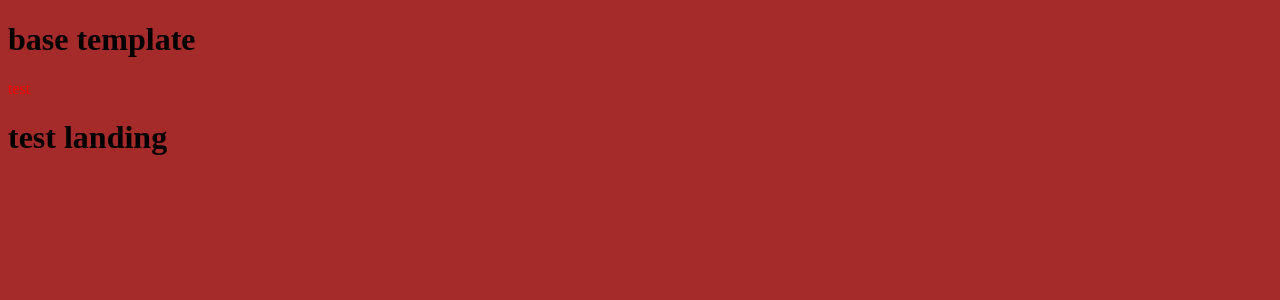
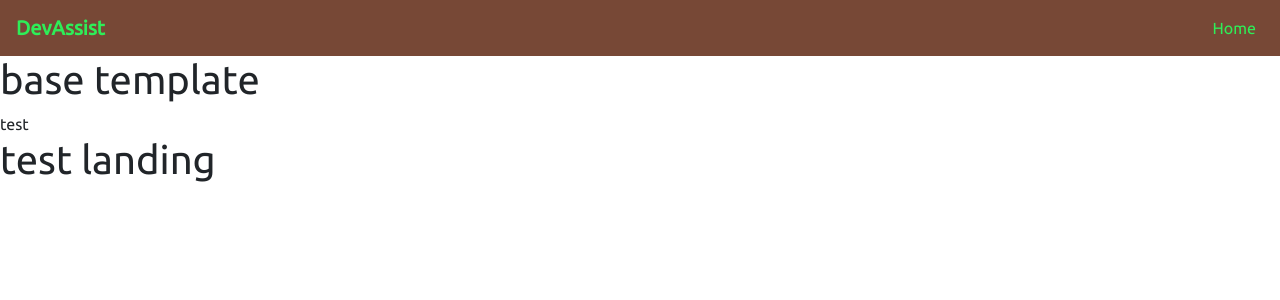
Before and after one commit to alimgee/dev_assist, a Django app: page / in a window 1280 px wide. Shown: the top 300 px of the page. Run offline with Django 3.2, Linux system fonts and the light colour scheme; some libraries are stand-ins or nearby versions.

Commit message:
Adding bootstrap 4 top nav

```diff
--- a/static/css/main.css
+++ b/static/css/main.css
@@ -1,6 +1,18 @@
 body{
-    background-color: brown;
+    font-family: 'Ubuntu', sans-serif;
 }
-.red{
-    color: red;
+
+/*  nav */
+/* change the nav background color */
+.bg-light {
+    background-color: #774836!important;
+
 }
+/* change text color */
+.navbar-light .navbar-brand  {
+    color: #2EEE58;
+}
+
+.nav-item{
+    color: #2EEE58!important;
+}
--- a/templates/base.html
+++ b/templates/base.html
@@ -1,13 +1,42 @@
 {% load static from staticfiles %}
 <!DOCTYPE html>
 <html>
+
 <head>
     <meta charset="utf-8">
     <meta name="viewport" content="width=device-width, initial-scale=1, shrink-to-fit=no">
+    <!-- Bootstrap 4-->
+    <link rel="stylesheet" href="https://maxcdn.bootstrapcdn.com/bootstrap/4.1.3/css/bootstrap.min.css">
+    <!-- Google ubuntu font-->
+    <link href="https://fonts.googleapis.com/css?family=Ubuntu&display=swap" rel="stylesheet">
+    <!-- font awesome cdn-->
+    <link href="https://stackpath.bootstrapcdn.com/font-awesome/4.7.0/css/font-awesome.min.css" rel="stylesheet"
+        integrity="sha384-wvfXpqpZZVQGK6TAh5PVlGOfQNHSoD2xbE+QkPxCAFlNEevoEH3Sl0sibVcOQVnN" crossorigin="anonymous">
     <link rel="stylesheet" href="{% static 'css/main.css' %}">
 </head>
+
 <body>
+    <header>
+        <nav class="navbar navbar-expand-lg navbar-light bg-light">
+            <a class="navbar-brand" href="/"><strong>DevAssist</strong></a>
+            <button class="navbar-toggler" type="button" data-toggle="collapse" data-target="#navbarNavAltMarkup"
+                aria-controls="navbarNavAltMarkup" aria-expanded="false" aria-label="Toggle navigation">
+                <span class="navbar-toggler-icon"></span>
+            </button>
+            <div class="collapse navbar-collapse" id="navbarNavAltMarkup">
+                <div class="navbar-nav ml-auto ">
+                    <a class="nav-item nav-link " href="{{% url 'home' %}">Home</a>
+                </div>
+            </div>
+                </nav>
+            </header>
     <h1>base template</h1><span class="red">test</span>
     {% block content %}{% endblock %}
+
+     <!-- bootstrap 4 -->
+     <script src="https://code.jquery.com/jquery-3.3.1.slim.min.js "></script>
+     <script src="https://cdnjs.cloudflare.com/ajax/libs/popper.js/1.14.3/umd/popper.min.js "></script>
+     <script src="https://stackpath.bootstrapcdn.com/bootstrap/4.1.3/js/bootstrap.min.js "></script>
+
 </body>
 </html>
```
